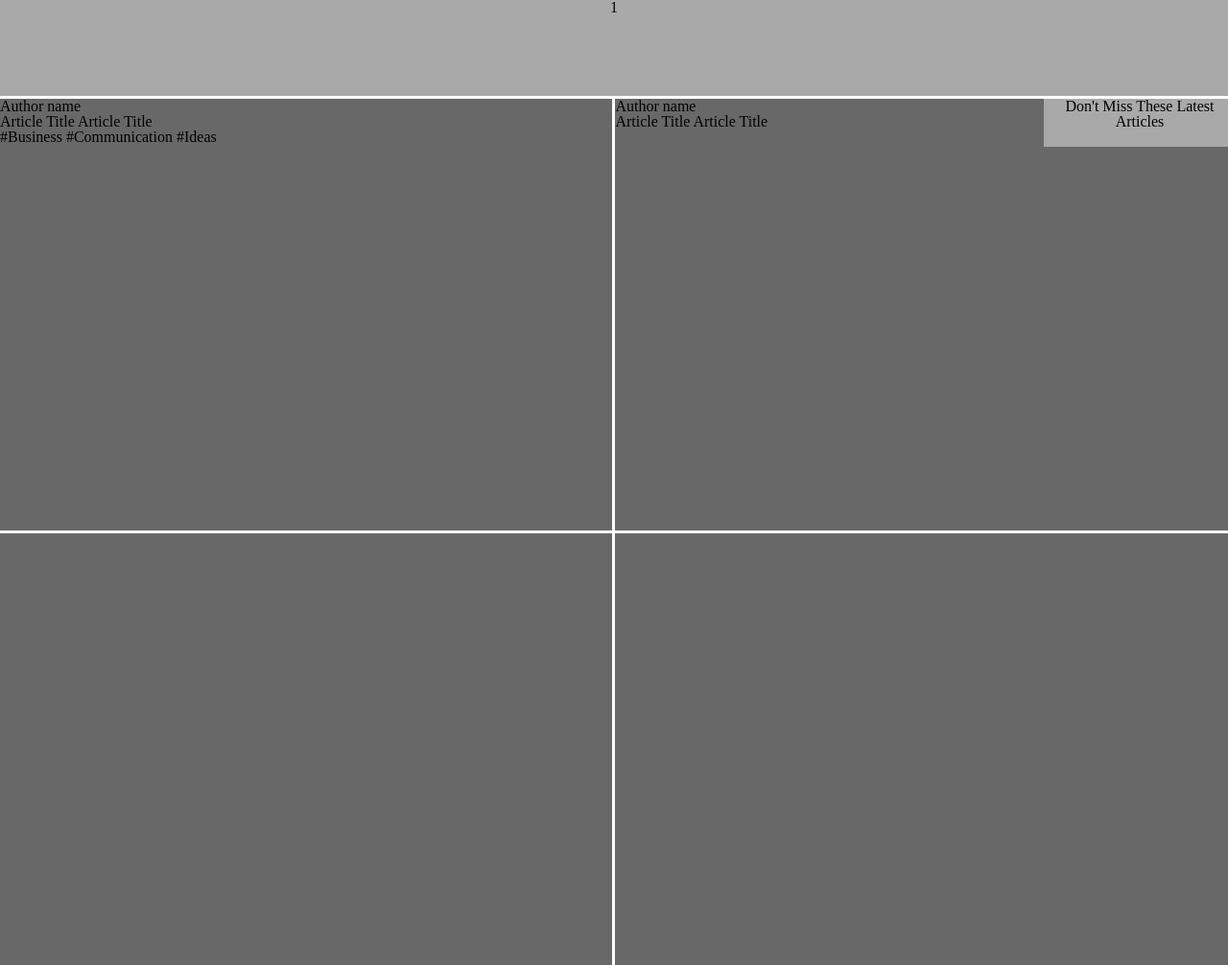
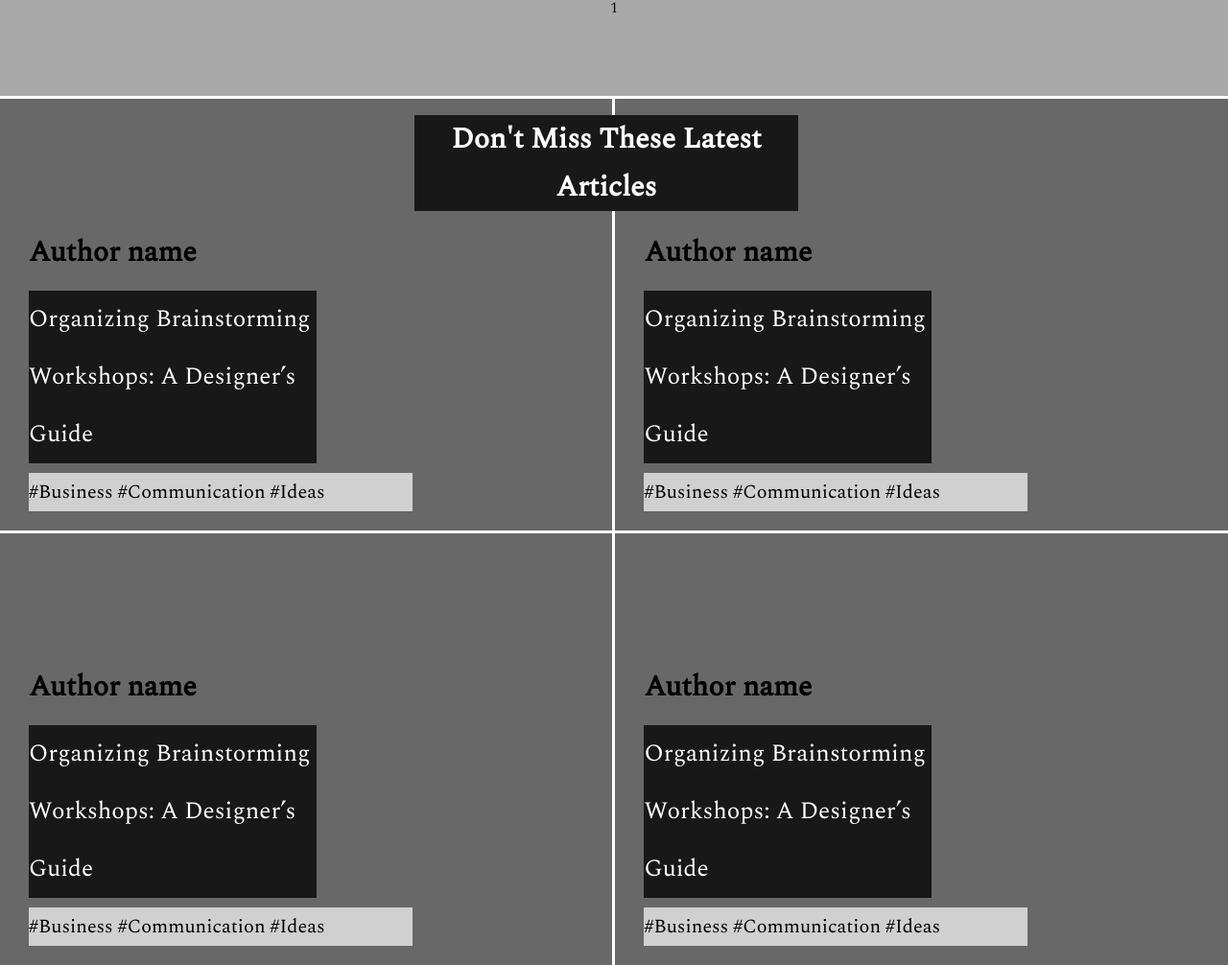
Before and after one commit to JangkarBumi/design-teardown, a plain HTML site: page index.html in a window 1280 px wide. Shown: the top 1006 px of the page at 96% size. Drawn offline with nearby package versions, Linux system fonts and the light colour scheme.

Commit message:
added importance class definitions

```diff
--- a/assets/css/main.css
+++ b/assets/css/main.css
@@ -3,6 +3,7 @@ body {
     grid-template-rows: auto;
     grid-template-columns: repeat(6, 1fr);
     grid-gap: 3px;
+    font-family: 'Spectral', serif;
 }
 
 header {
@@ -12,19 +13,47 @@ header {
 }
 
 
+
 .landing-articles {
     grid-column: span 3;
     height: 450px;
     background-color: rgb(104, 104, 104);
-    top:0
 }
 
-#a29{
+.author-name, .article-title, .hashtages {
+    position: relative;
+    top: 130px;
+    left: 30px;
+    margin-bottom: 10px;
+}
+.author-name {
+    width: 200px;
+    line-height: 60px;
+    font-weight: bold;
+    font-size: 30px;
+
+}
+.article-title {
+    width: 300px;
+    line-height: 60px;
+    font-size: 25px;
+}
+.hashtages {
+    width: 400px;
+    line-height: 40px;
+    font-size: 20px;
+}
+
+
+.center {
     position: absolute;
-    left: 85%;
-    width: 200px;
-    height: 50px;
-    z-index: 999;
+    top: 120px;
+    right: 35%;
+    font-family: 'Spectral', serif;
+    font-size: 30px;
+    width: 400px;
+    font-weight: bold;
+    line-height: 50px;
 }
 
 .content-articles {
@@ -56,3 +85,25 @@ footer {
     height: 100px;
     background-color: rgb(169, 169, 169);
 }
+
+
+.importance0 {
+    background-color: #181818;
+    color: white;
+}
+
+.importance1 {
+    background-color: #404040;
+}
+
+.importance2 {
+    background-color: #686868;
+}
+
+.importance3 {
+    background-color: #909090;
+}
+
+.importance4 {
+    background-color: #D0D0D0;
+}
--- a/index.html
+++ b/index.html
@@ -17,29 +17,29 @@
 <body>
 
   <header>1</header>
+  <div class="importance0 center">Don't Miss These Latest Articles</div>
+  <article class="landing-articles">
+    <p class="author-name importance2">Author name</p>
+    <h1 class="article-title importance0">Organizing Brainstorming Workshops: A Designer’s Guide</h1>
+    <p class="hashtages importance4">#Business #Communication #Ideas</p>
+  </article>
 
   <article class="landing-articles">
-
-    <div id="a29">Don't Miss These Latest Articles</div>
-    <p class="importance2">Author name</p>
-    <h1 class="importance0">Article Title Article Title</h1>
-    <p class="importance4">#Business #Communication #Ideas</p>
+    <p class="author-name importance2">Author name</p>
+    <h1 class="article-title importance0">Organizing Brainstorming Workshops: A Designer’s Guide</h1>
+    <p class="hashtages importance4">#Business #Communication #Ideas</p>
   </article>
   <article class="landing-articles">
-    <p class="importance2">Author name</p>
-    <h1 class="importance0">Article Title Article Title</h1>
-    <p class="importance4"></p>
+    <p class="author-name importance2">Author name</p>
+    <h1 class="article-title importance0">Organizing Brainstorming Workshops: A Designer’s Guide</h1>
+    <p class="hashtages importance4">#Business #Communication #Ideas</p>
   </article>
   <article class="landing-articles">
-    <p class="importance2"></p>
-    <h1 class="importance0"></h1>
-    <p class="importance4"></p>
+    <p class="author-name importance2">Author name</p>
+    <h1 class="article-title importance0">Organizing Brainstorming Workshops: A Designer’s Guide</h1>
+    <p class="hashtages importance4">#Business #Communication #Ideas</p>
   </article>
-  <article class="landing-articles">
-    <p class="importance2"></p>
-    <h1 class="importance0"></h1>
-    <p class="importance4"></p>
-  </article>
+
   <div class="content-articles">6</div>
   <div class="content-articles">7</div>
   <div class="content-articles">8</div>
```
